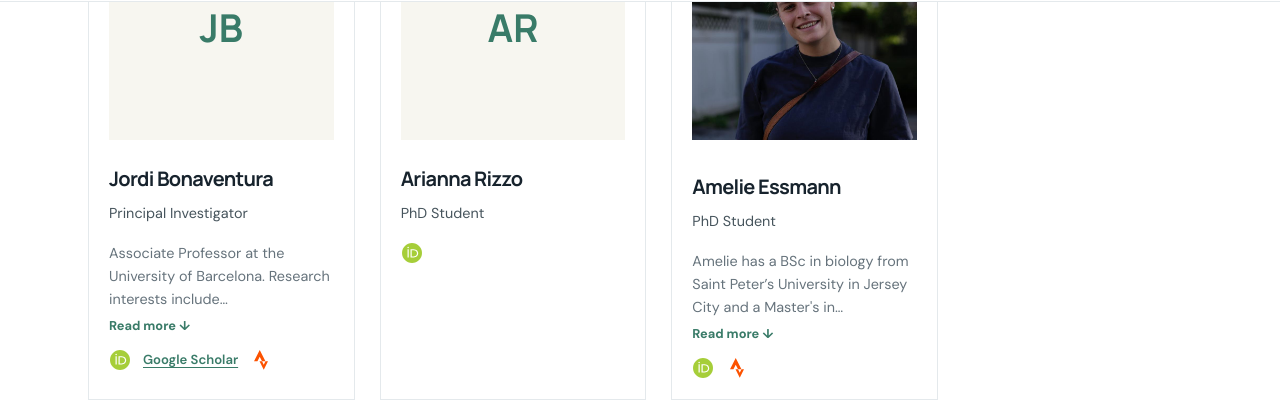
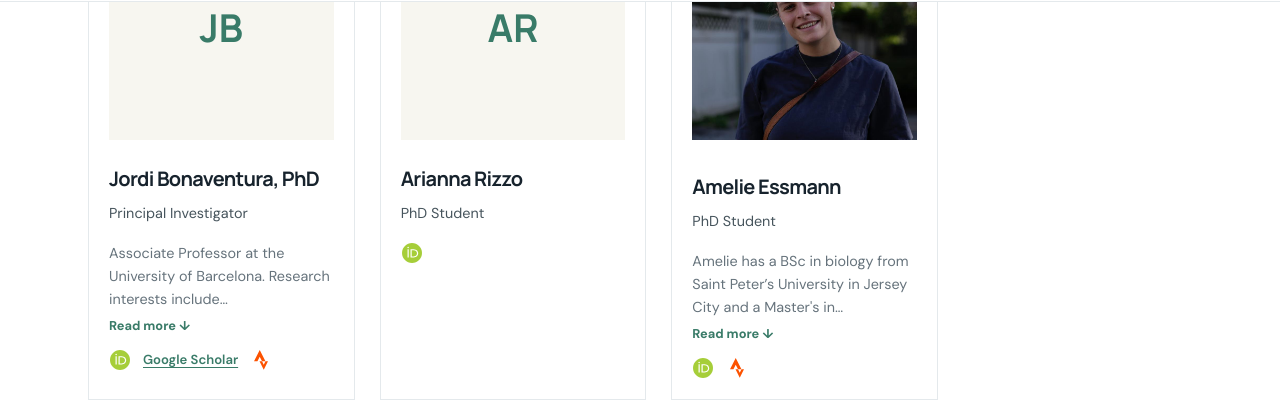
Before and after one commit to BonaventuraLab/BonaventuraLab.github.io, a Jekyll site: the page built from people.md, in a window 1280 px wide and 1400 px high, scrolled down 467 px. Shown: the part 95-497 px from the top of the window. Built offline with Jekyll 4.4.1, drawn with Linux system fonts in a browser that asks for light colours; some of the changed text lies outside the part shown.

Commit message:
Update members.yml

```diff
--- a/_data/members.yml
+++ b/_data/members.yml
@@ -1,5 +1,5 @@
 members:
-  - name: Jordi Bonaventura
+  - name: Jordi Bonaventura, PhD
     initials: JB
     role: Principal Investigator
     order: 1
@@ -42,7 +42,7 @@ members:
 
 
 alumni:
-  - name: Cassandre Corvo
+  - name: Cassandre Corvo, PhD
     initials: CC
     role: Former Postdoctoral Researcher
     order: 1
```
